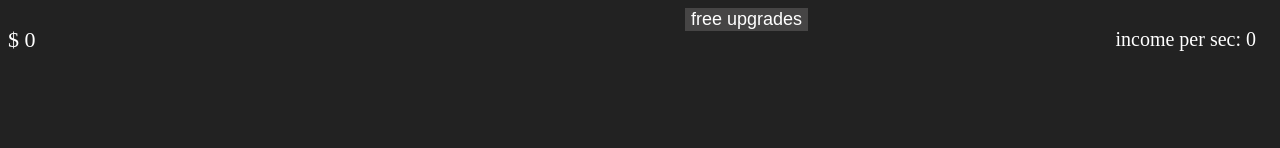
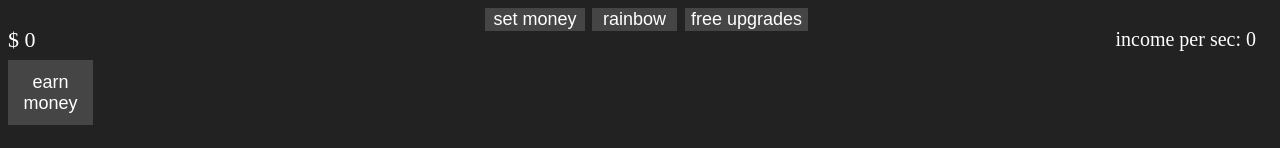
Before and after one commit to Jordan847/unamed-idle-game, a plain HTML site: page index.html in a window 1280 px wide. Shown: the top 148 px of the page. Drawn offline with Linux system fonts and the light colour scheme.

Commit message:
Update index.html

```diff
--- a/index.html
+++ b/index.html
@@ -8,7 +8,7 @@
 </head>
 
 <link href="styles.css" rel="stylesheet">
-<body onload="init()">
+<body onload="init(upgrade_stats)">
 <p id="money"></p>
 <button id="upgrade" onclick="Upgrade(upgrade1_stats)"></button>
 <button id="upgrade2" onclick="Upgrade(upgrade2_stats)"></button>
@@ -20,5 +20,8 @@
 <p id="upgrade3_count"></p>
 <p id="upgrade4_count"></p>
 <button id="free" onclick="free_upgrades()">free upgrades</button>
+<button id="rainbow" onclick="rainbow()">rainbow</button>
+<button id="earn_money" onclick="earn_money()">earn money</button>
+<button id="set_money" onclick="set_money()">set money</button>
 </body>
 </html>
```
